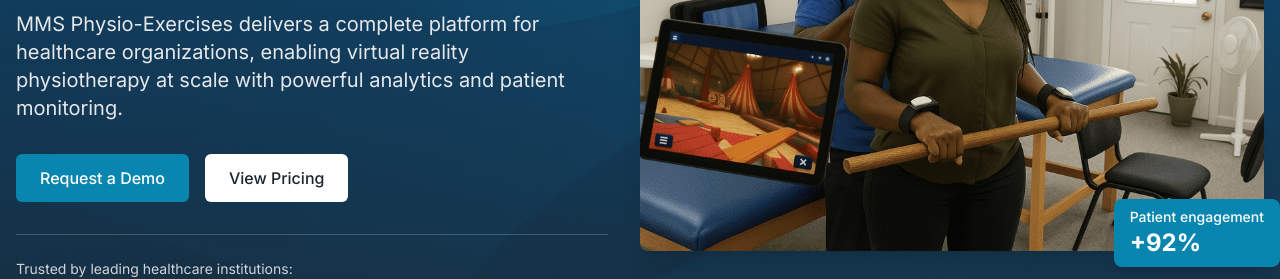
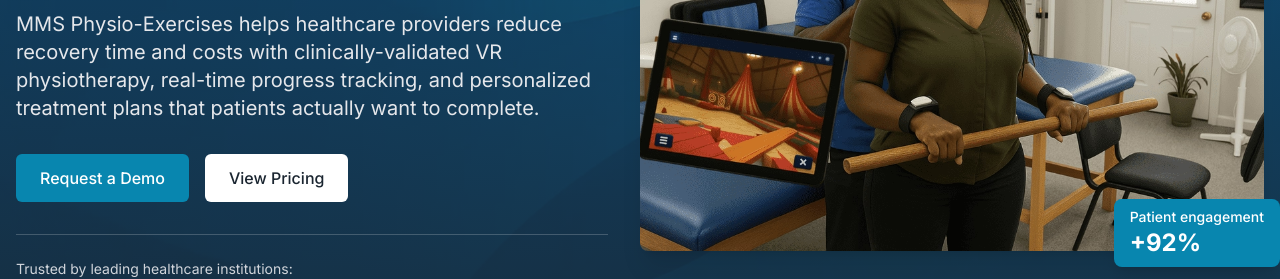
Before and after one commit to ojigs/physio-init, a website: page index.html in a window 1280 px wide. Shown: the part 402-681 px from the top of the page. Drawn offline with Linux system fonts and the light colour scheme.

Commit message:
Content improvement

```diff
--- a/index.html
+++ b/index.html
@@ -330,9 +330,9 @@
                             Transform <span class="text-primary-300">patient recovery</span> through immersive VR
                         </h1>
                         <p class="text-xl mb-8 animate-slide-up text-gray-200">
-                            MMS Physio-Exercises delivers a complete platform for healthcare organizations, enabling
-                            virtual reality
-                            physiotherapy at scale with powerful analytics and patient monitoring.
+                            MMS Physio-Exercises helps healthcare providers reduce recovery time and costs with
+                            clinically-validated VR physiotherapy, real-time progress tracking, and personalized
+                            treatment plans that patients actually want to complete.
                         </p>
                         <div class="flex flex-col sm:flex-row space-y-4 sm:space-y-0 sm:space-x-4 animate-slide-up"
                             style="animation-delay: 0.2s;">
```
